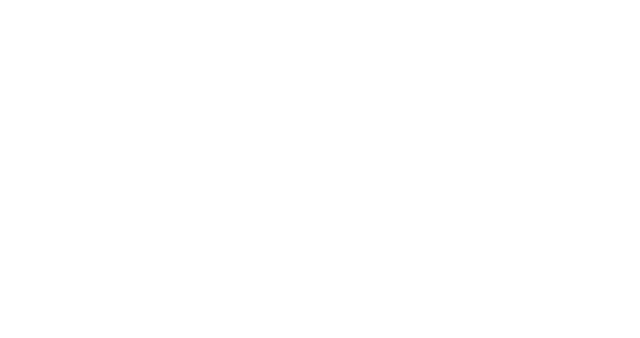
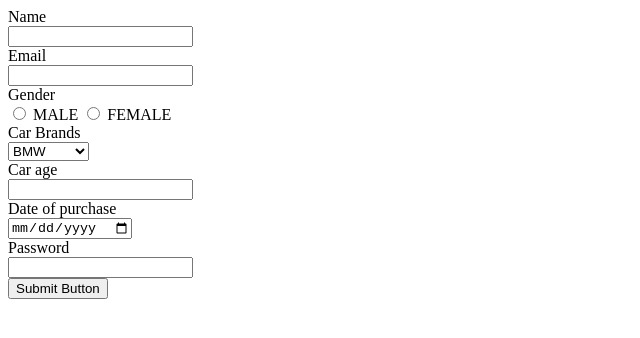
Before and after one commit to acciojob/car-insurance-form-Umeshboby, a website: page main.html in a window 1280 px wide. Shown: the whole page, without its empty margins (0-640 px from the left). Drawn offline with Linux system fonts and the light colour scheme.

Commit message:
created a submission

```diff
--- a/main.html
+++ b/main.html
@@ -8,6 +8,31 @@
 
 <body>
 	<!-- the entire body must be written by student -->
+    <form method="post">
+		<label for="name">Name</label><br>
+		<input type="text"id="name"required><br>
+		<label for="email">Email</label><br>
+		<input type="email"id="email"required><br>
+		<label>Gender</label><br>
+		<input type="radio"id="male" name="gender" required>
+		<label for ="male">MALE</label>
+		<input type="radio"id="Female" name="gender" required>
+		<label for ="female">FEMALE</label><br>
+		<label for="cars">Car Brands</label><br>
+        <select id="cars" name="cars">
+            <option value="Apple">BMW</option>
+            <option value="Asus">Audi</option>
+            <option value="HP">Mercedez</option>
+        </select><br>
+		<label for="carage">Car age</label><br>
+		<input type="number"id="carage"required><br>
+		<label for="dop">Date of purchase</label><br>
+		<input type="date"id="dop"required><br>
+		<label for="password">Password</label><br>
+		<input type="password"id="password"required><br>
+		<button type="submit">Submit Button</button>
+
+	</form>
     <script type="text/javascript" src="./script.js">
 </script>
 
```
